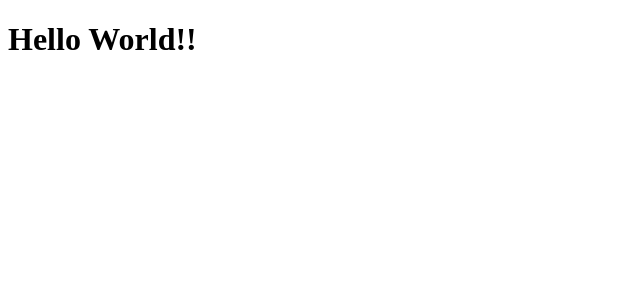
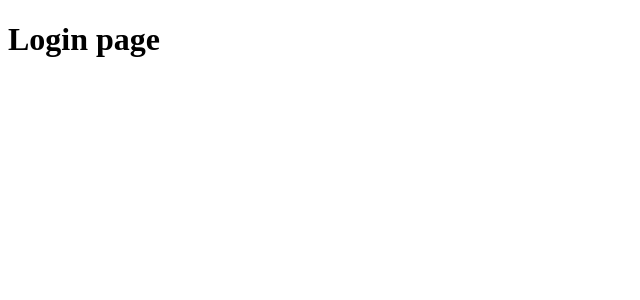
Before and after one commit to ad105geppetto/Study8_Authentication-Authorization, a React (Create React App) app in the folder client/: page / in a window 1280 px wide. Shown: the top 300 px of the page, without its empty margins (0-640 px from the left). Built offline with nearby package versions, Linux system fonts and the light colour scheme.

Commit message:
add components

```diff
--- a/client/src/App.js
+++ b/client/src/App.js
@@ -1,7 +1,20 @@
+import { useState } from "react";
+import Login from "./components/Login";
+import Mypage from "./components/Mypage";
+
 function App() {
+  const [isLogin, setIsLogin] = useState(false);
   return (
     <div className="App">
-      <h1>Hello World!!</h1>
+      {isLogin ? (
+        <div>
+          <Mypage />
+        </div>
+      ) : (
+        <div>
+          <Login />
+        </div>
+      )}
     </div>
   );
 }
--- /dev/null
+++ b/client/src/components/Login.js
@@ -0,0 +1,9 @@
+function Login() {
+  return (
+    <div className="Login">
+      <h1>Login page</h1>
+    </div>
+  );
+}
+
+export default Login;
--- /dev/null
+++ b/client/src/components/Mypage.js
@@ -0,0 +1,9 @@
+function Mypage() {
+  return (
+    <div className="Mypage">
+      <h1>Mypage</h1>
+    </div>
+  );
+}
+
+export default Mypage;
```
